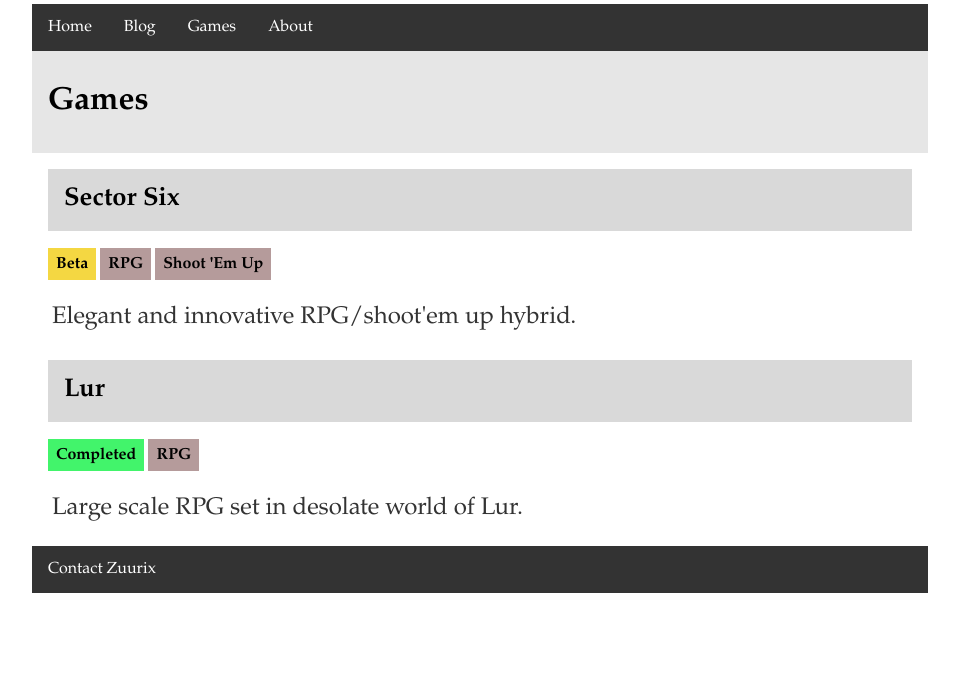
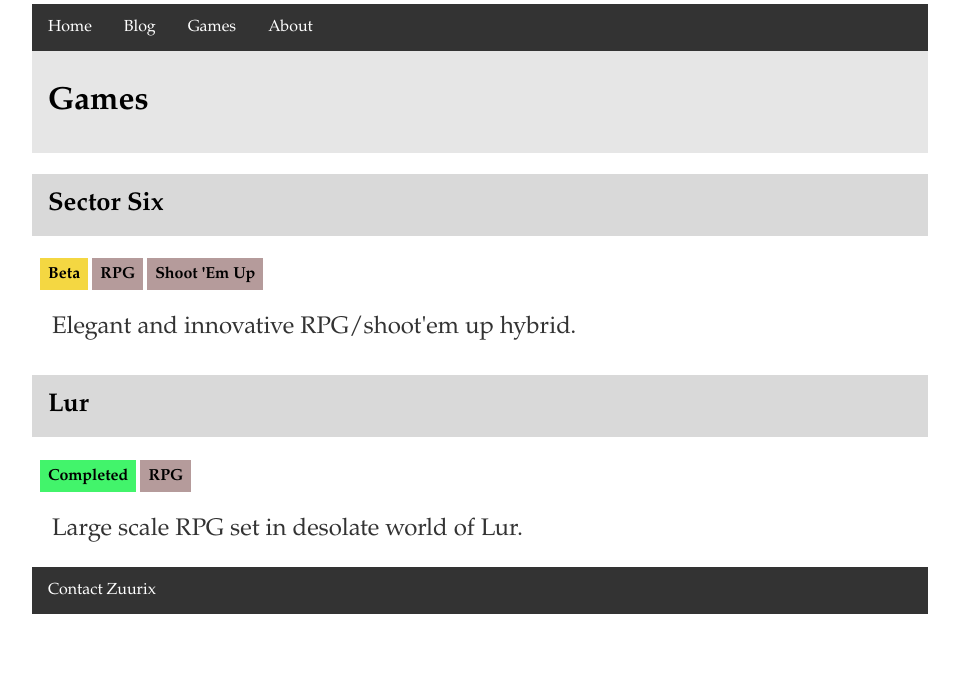
Before and after one commit to Phoebe3663/Zuurix.github.io, a Jekyll site: the page built from games/index.html, in a window 1280 px wide. Shown: the part 308-982 px from the top of the page, without its empty margins (160-1119 px from the left). Built offline with Jekyll 4.4.1, drawn with Linux system fonts in a browser that asks for light colours; before the commit the page ends 961 px from its top, so only the background shows below that.

Commit message:
Update main.css

```diff
--- a/css/main.css
+++ b/css/main.css
@@ -55,7 +55,7 @@ h2 {
     font-size: 1.6em;
     vertical-align: middle;
     padding: 16px 16px 16px 16px;
-    margin: 16px 16px 16px 16px;
+    margin: 0x 0px 0px 0px;
     background-color: #d9d9d9;
 }
 
@@ -65,7 +65,7 @@ h3 {
     font-size: 1em;
     vertical-align: middle;
     padding: 8px 8px 8px 8px;
-    margin: 8px 8px 8px 8px;
+    margin: 0px 0px 0px 0px;
 }
 
 /*Genre box*/
```
